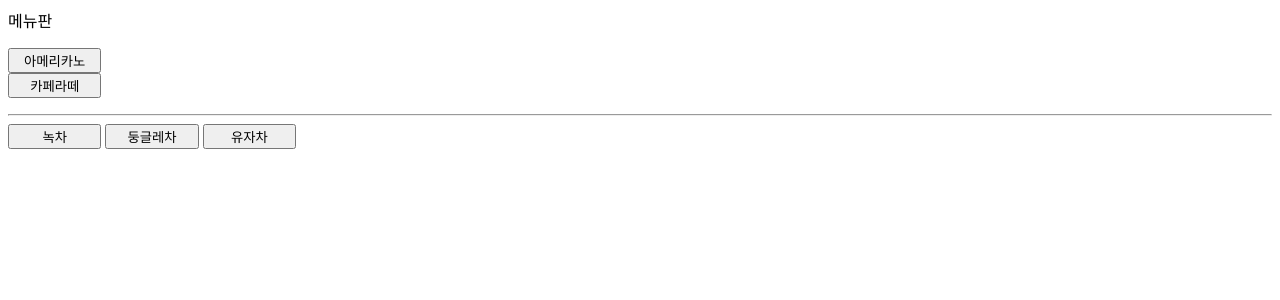
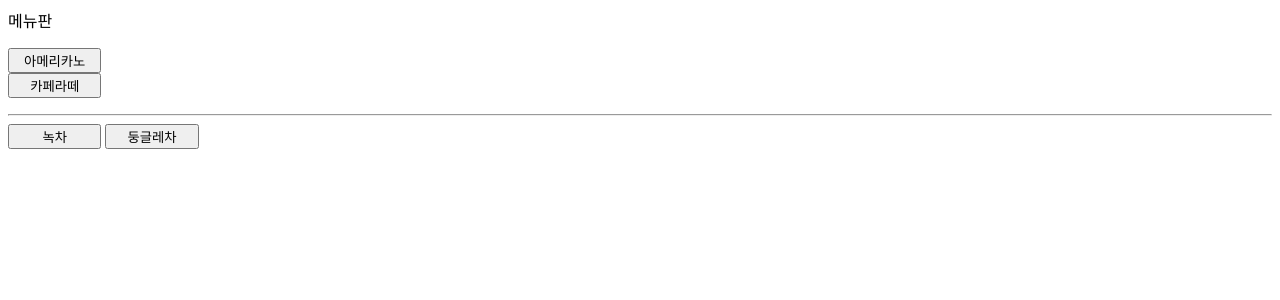
Before and after one commit to nttkor/david, a Flask app: template templates/menu.html in a window 1280 px wide. Shown: the top 300 px of the page. Run offline with Flask 3, Linux system fonts and the light colour scheme; the template is opened without the code that fills it, so the values that code supplies are empty.

Commit message:
delete 유자버튼 <hr>

```diff
--- a/templates/menu.html
+++ b/templates/menu.html
@@ -10,6 +10,5 @@
 </p><hr>
 <button name="menu2" style="width:70pt;">녹차</button>
 <button name="menu2" style="width:70pt;">둥글레차</button>
-<button name="menu2" style="width:70pt;">유자차</button>
 </body>
 </html>
```
